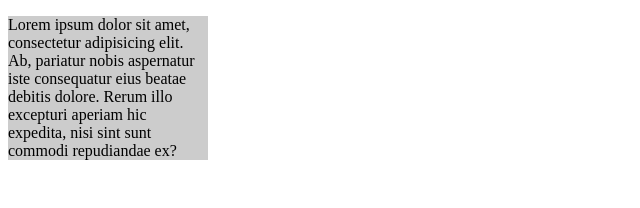
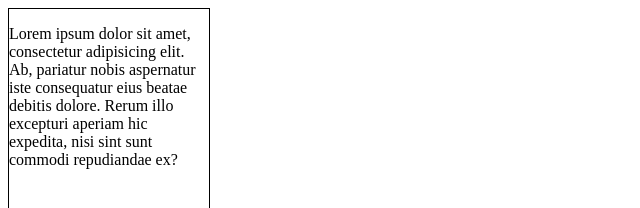
Before and after one commit to regaandrew/CSS-Crash-Course, a plain HTML site: page index.html in a window 1280 px wide. Shown: the top 208 px of the page, without its empty margins (0-640 px from the left). Drawn offline with Linux system fonts and the light colour scheme.

```diff
--- a/style.css
+++ b/style.css
@@ -1,5 +1,6 @@
 div{
     width: 100%;
     max-width: 200px;
-    background-color: rgba(0, 0, 0, 0.2);
+    height: 80vh;
+    border: 1px solid black;
 }
```
